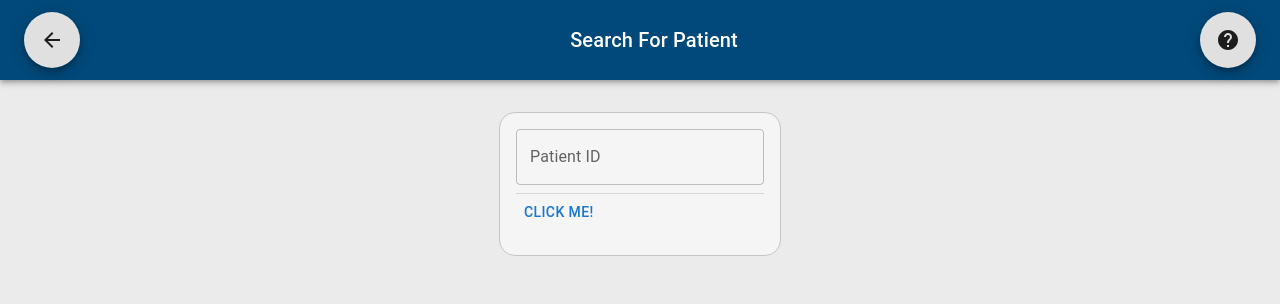
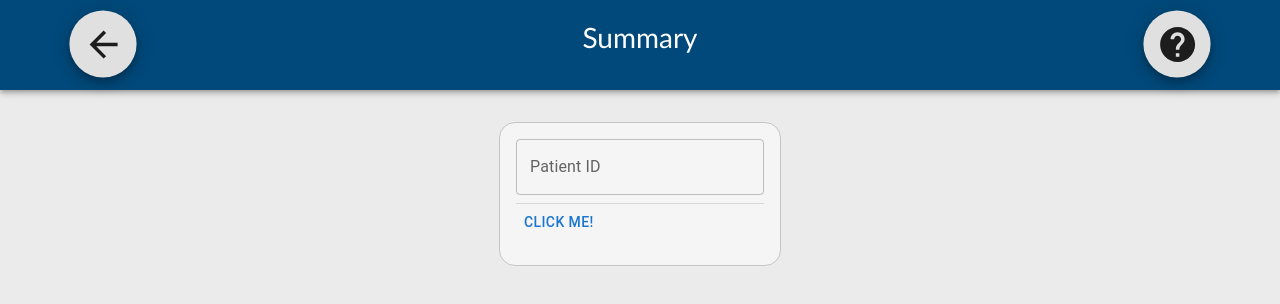
Before and after one commit to Is-Sharples/GAPT2022, a React (Create React App) app: page / in a window 1280 px wide. Shown: the top 304 px of the page. Built offline with nearby package versions, Linux system fonts and the light colour scheme.

Commit message:
Header standardised
Header standardised and functional JSON Parsing

```diff
--- a/src/App.js
+++ b/src/App.js
@@ -5,12 +5,13 @@ import Patient from './components/PatientID';
 import Barthel from './components/BarthelIndex'
 import Summary from './components/Summary';
 import {Router, Route } from 'react-router-dom';
-import Demo from './components/Demo';
+// import Demo from './components/Demo';
 function App() {
 
   return (
-     <Demo />
+    //  <Demo />
     //<Barthel />
+    <Patient />
   );
 }
 
--- a/src/components/PatientID.js
+++ b/src/components/PatientID.js
@@ -8,7 +8,7 @@ import { Button } from "@mui/material";
 import Summary from './Summary';
 import {useState} from 'react';
 import Barthel from './BarthelIndex';
-
+import patients from './assets/patients.json';
 
 export default function PatientID(){
 
@@ -18,10 +18,10 @@ export default function PatientID(){
     if(exist === "true"){
         return(<Summary />);
     }
+    const json = JSON.stringify(patients);
+    const obj = JSON.parse(json);
 
-
-
-
+    console.log(obj);
 
 
     return (
--- a/src/components/Summary.js
+++ b/src/components/Summary.js
@@ -7,10 +7,10 @@ import { AppBar, FormControl, MenuItem } from "@mui/material";
 import { ArrowBack } from '@mui/icons-material';
 import Popover from "@mui/material/Popover";
 import Typography from "@mui/material/Typography";
-// import { useNavigate } from "react-router-dom";
 import Select from "@mui/material/Select";
 import InputLabel from "@mui/material/InputLabel";
 import AddIcon from '@mui/icons-material/Add';
+import Header from './header';
 import "./styles/Summary.css";
 
 export default function Summary() {
@@ -35,59 +35,20 @@ export default function Summary() {
         setAnchorEl(null);
     };
 
-    // const goBack = () => {
-    //     navigate("/");
-    // };
+
 
     const saveValue = (event) => {
         setValue(event.value);
     }
 
-    //   const navigate = useNavigate();
+
       const open = Boolean(anchorEl);
       const id = open ? "simple-popover" : undefined;
 
   return (
     <div className="screen">
-        <AppBar className="appbar" position="static" style={{ background: '#01497A'}}>
-        <Grid container spacing={1}>
-            <Grid item xs={2} sm={1.1}>
-            <Box display="flex" justifyContent="center">
-            <Fab variant="contained" className="mui-icons" onClick={console.log("Clicked.")} aria-label="add" sx={{['@media (min-width:720px)']: {marginTop: 2}, ['@media (max-width:720px)']: {marginTop: 1} }}>
-                <ArrowBack fontSize="large" marginLeft={0}></ArrowBack>
-            </Fab>
-            </Box>
-            </Grid>
-            <Grid item xs={8} sm={9.8}>
-            <Box display="flex" justifyContent="center">
-                <Typography variant="h7" color="inherit" component="div" align="center" style={{marginTop: 20, marginBottom: 3.2}}>
-                <label className="title">Summary</label>
-                </Typography>
-            </Box>
-            </Grid>
-            <Grid item xs={2} sm={1.1}>
-            <Box display="flex" justifyContent="center">
-            <Fab className="mui-icons" aria-describedby={id} variant="contained" onClick={handleClick} aria-label="add" sx={{['@media (min-width:720px)']: {marginTop: 2}, ['@media (max-width:720px)']: {marginTop: 1} }}>
-            <HelpIcon fontSize="large"></HelpIcon>
-            </Fab>
-            </Box>
-            </Grid>
-        </Grid>
-        </AppBar>
-            <Popover
-            id={id}
-            open={open}
-            anchorEl={anchorEl}
-            onClose={handleClose}
-            anchorOrigin={{
-                vertical: "bottom",
-                horizontal: "right",
-            }}>
-            <Typography sx={{ p: 5, fontSize: "1.3em" }}>
-                This page provides you with a summary of the current patient. This page compares the state of the patient on admission versus
-                how the patient is now after having gone through the required sessions.
-            </Typography>
-            </Popover>
+            <Header />
+
 
         <div className="card">
             <p className="name">Patient's Name</p>
--- /dev/null
+++ b/src/components/assets/patients.json
@@ -0,0 +1,18 @@
+{
+    "patient": [
+
+       {
+          "id":"01",
+          "name": "Andrew",
+          "surname": "Micallef",
+          "gender": "male"
+       },
+
+       {
+        "id":"02",
+        "name": "Shaun",
+        "surname": "Catania",
+        "gender": "male"
+       }
+    ]
+ }
--- a/src/components/header.js
+++ b/src/components/header.js
@@ -9,38 +9,72 @@ import ArrowBackIcon from '@mui/icons-material/ArrowBack';
 import HelpIcon from '@mui/icons-material/Help';
 import useMediaQuery from '@mui/material/useMediaQuery';
 import sizing from '@mui/system';
+import { Grid } from '@material-ui/core';
+import ArrowBack from '@mui/icons-material/ArrowBack';
+import { Popover } from '@mui/material';
+import './styles/header.css';
+export default function Header() {
+
+  const [anchorEl, setAnchorEl] = React.useState(null);
 
 
-export default function Header() {
+
+    const handleClick = (event) => {
+        setAnchorEl(event.currentTarget);
+    };
+
+    const handleClose = () => {
+        setAnchorEl(null);
+    };
 
 
+      const open = Boolean(anchorEl);
+      const id = open ? "simple-popover" : undefined;
   return (
-    <Box display="flex"  sx={{  flexGrow: 1 }}>
-      <AppBar  style={{background:"#01497A"}} position="static">
-        <Toolbar>
-          <IconButton
-            size="large"
-            edge="start"
-            color="inherit"
-            aria-label="menu"
-            sx={{ mr: 2 }}
-          >
-
-            <Fab  varient = "contained">
-              <ArrowBackIcon />
-            </Fab>
-          </IconButton>
-          <Typography style={{textAlign:"center"}} variant="h6" component="div" sx={{ flexGrow: 1 }}>
-            Search For Patient
-          </Typography>
-          <Fab>
-            <HelpIcon />
-          </Fab>
-        </Toolbar>
-      </AppBar>
-    </Box>
+    <>
 
 
+    <AppBar className="appbar" position="static" style={{ background: '#01497A'}}>
+        <Grid container spacing={1}>
+            <Grid item xs={2} sm={1.1}>
+            <Box display="flex" justifyContent="center">
+            <Fab variant="contained" className="mui-icons" onClick={console.log("Clicked.")} aria-label="add" sx={{['@media (min-width:720px)']: {marginTop: 2}, ['@media (max-width:720px)']: {marginTop: 1} }}>
+                <ArrowBack fontSize="large" marginLeft={0}></ArrowBack>
+            </Fab>
+            </Box>
+            </Grid>
+            <Grid item xs={8} sm={9.8}>
+            <Box display="flex" justifyContent="center">
+                <Typography variant="h7" color="inherit" component="div" align="center" style={{marginTop: 20, marginBottom: 3.2}}>
+                <label className="title" >Summary</label>
+                </Typography>
+            </Box>
+            </Grid>
+            <Grid item xs={2} sm={1.1}>
+            <Box display="flex" justifyContent="center">
+            <Fab className="mui-icons" aria-describedby={id} variant="contained" onClick={handleClick} aria-label="add" sx={{['@media (min-width:720px)']: {marginTop: 2}, ['@media (max-width:720px)']: {marginTop: 1} }}>
+            <HelpIcon fontSize="large"></HelpIcon>
+            </Fab>
+            </Box>
+            </Grid>
+        </Grid>
+        </AppBar>
+            <Popover
+            id={id}
+            open={open}
+            anchorEl={anchorEl}
+            onClose={handleClose}
+            anchorOrigin={{
+                vertical: "bottom",
+                horizontal: "right",
+            }}>
+            <Typography sx={{ p: 5, fontSize: "1.3em" }}>
+                This page provides you with a summary of the current patient. This page compares the state of the patient on admission versus
+                how the patient is now after having gone through the required sessions.
+            </Typography>
+            </Popover>
+
+            </>
 
 
 
--- a/src/components/styles/HomeContent.css
+++ b/src/components/styles/HomeContent.css
@@ -5,10 +5,3 @@
     border-radius: 16px;
     background-color: whitesmoke;
 }
-
-.test {
-    width: 100%;
-    height: 100%;
-    border: solid 1px black;
-
-}
--- a/src/components/styles/Summary.css
+++ b/src/components/styles/Summary.css
@@ -15,7 +15,7 @@
     display: flex;
     flex-direction: column;
     align-items: center;
-    font-size: 2.3em;
+    /* font-size: 2.3em; */
     color: Black;
     font-family: 'Calibri';
  }
@@ -136,7 +136,7 @@
     display: flex;
     flex-direction: column;
     align-items: center;
-    font-size: 1.75em;
+    /* font-size: 1.75em; */
     color: Black;
     font-family: 'Calibri';
  }
--- /dev/null
+++ b/src/components/styles/header.css
@@ -0,0 +1,40 @@
+@media (min-width: 720px) {
+    .mui-icons {
+        transform: scale(1.2);
+      }
+
+    .appbar{
+        height: 90px;
+    }
+
+    .title {
+
+        font-size: 1.75em;
+        color: rgb(255, 255, 255);
+        font-family: 'Calibri';
+     }
+
+
+
+    }
+
+
+    @media (max-width: 720px) {
+        .mui-icons {
+            transform: scale(0.65);
+        }
+
+        .appbar{
+            height: 60px;
+        }
+
+        .title {
+
+
+            font-size: 1.75em;
+            color: rgb(255, 255, 255);
+            font-family: 'Calibri';
+         }
+
+
+        }
```
Also changed, not shown: Obsolete/Demo.js (renamed from src/components/Demo.js, +4 -4 lines).
